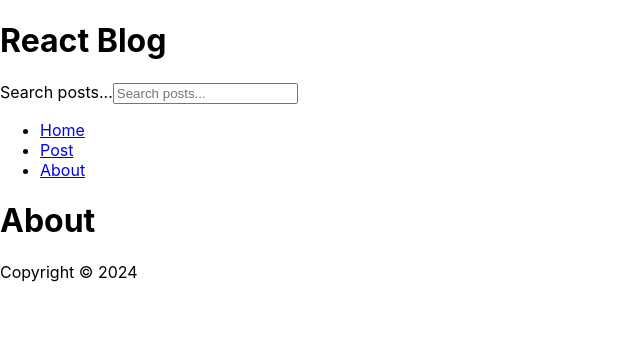
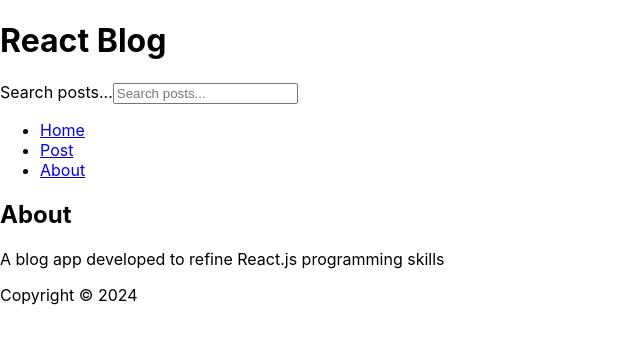
Before and after one commit to Abrafaks/blog, a React (Create React App) app: page /about in a window 1280 px wide. Shown: the top 344 px of the page, without its empty margins (0-640 px from the left). Built offline with nearby package versions, Linux system fonts and the light colour scheme.

Commit message:
Add content to about components

```diff
--- a/src/About.js
+++ b/src/About.js
@@ -2,8 +2,11 @@
 
 const About = () => {
     return (
-        <main>
-            <h1>About</h1>
+        <main className="about">
+            <h2>About</h2>
+            <p style={{ marginTop: "1rem" }}>
+                A blog app developed to refine React.js programming skills
+            </p>
         </main>
     );
 };
```
